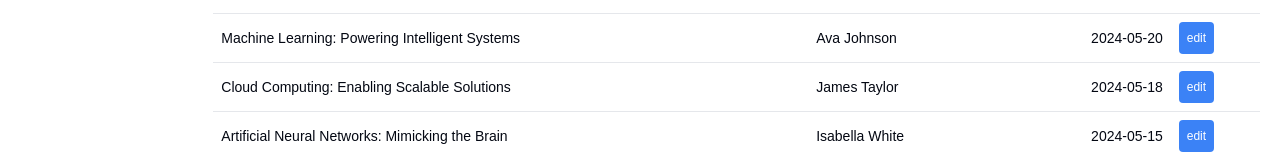
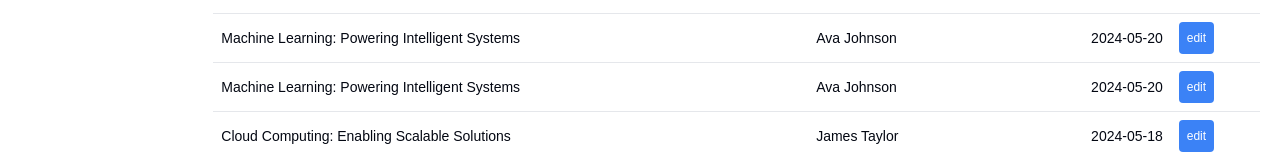
Before and after one commit to sadikjs/dashboard, a Next.js app: page / in a window 1280 px wide. Shown: the part 794-952 px from the top of the page. Built offline with nearby package versions, Linux system fonts and the light colour scheme.

Commit message:
first update posts.ts

```diff
--- a/data/posts.ts
+++ b/data/posts.ts
@@ -166,6 +166,21 @@ const posts: Post[] = [
       },
     ],
   },
+  {
+    id: '11',
+    title: 'Machine Learning: Powering Intelligent Systems',
+    body: 'Machine Learning (ML) algorithms enable computers...',
+    author: 'Ava Johnson',
+    date: '2024-05-20',
+    comments: [
+      { id: '1', text: 'ML is reshaping industries.', username: 'Emma' },
+      {
+        id: '2',
+        text: "I'm interested in reinforcement learning.",
+        username: 'Daniel',
+      },
+    ],
+  },
 ];
 
 export default posts;
```
